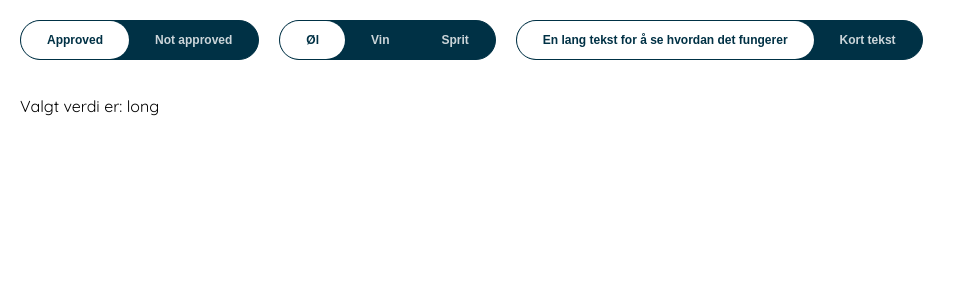
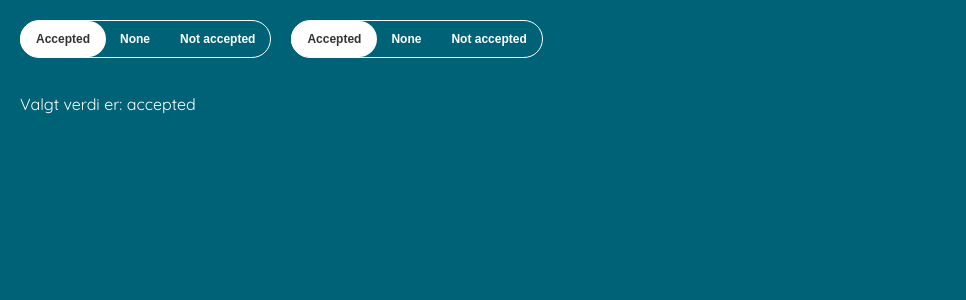
Before and after one commit to eTallang/slide-toggle, an Angular app: page / in a window 1280 px wide. Shown: the top 300 px of the page, without its empty margins (0-966 px from the left). Built offline with nearby package versions, Linux system fonts and the light colour scheme.

Commit message:
feat(slide-toggle): adjust design to match spec

```diff
--- a/src/app/app.component.html
+++ b/src/app/app.component.html
@@ -1,17 +1,13 @@
 <app-slide-toggle-group (selectionChange)="chosenValue = $event">
-  <app-toggle-option value="approved">Approved</app-toggle-option>
-  <app-toggle-option value="notApproved">Not approved</app-toggle-option>
+  <app-toggle-option value="accepted">Accepted</app-toggle-option>
+  <app-toggle-option value="none">None</app-toggle-option>
+  <app-toggle-option value="notAccepted">Not accepted</app-toggle-option>
 </app-slide-toggle-group>
 
-<app-slide-toggle-group (selectionChange)="chosenValue = $event">
-  <app-toggle-option value="beer">Øl</app-toggle-option>
-  <app-toggle-option value="wine">Vin</app-toggle-option>
-  <app-toggle-option value="liquor">Sprit</app-toggle-option>
+<app-slide-toggle-group (selectionChange)="chosenValue = $event" disabled>
+  <app-toggle-option value="accepted">Accepted</app-toggle-option>
+  <app-toggle-option value="none">None</app-toggle-option>
+  <app-toggle-option value="notAccepted">Not accepted</app-toggle-option>
 </app-slide-toggle-group>
 
-<app-slide-toggle-group (selectionChange)="chosenValue = $event">
-  <app-toggle-option value="long">En lang tekst for å se hvordan det fungerer</app-toggle-option>
-  <app-toggle-option value="short">Kort tekst</app-toggle-option>
-</app-slide-toggle-group>
-
-<p style="margin-left: 20px">Valgt verdi er: {{chosenValue}}</p>
+<p style="margin-left: 20px; color: white">Valgt verdi er: {{chosenValue}}</p>
--- a/src/app/slide-toggle/slide-toggle-group.component.scss
+++ b/src/app/slide-toggle/slide-toggle-group.component.scss
@@ -3,7 +3,7 @@ $color: #003145;
 .toggle-button-container {
   display: inline-block;
   position: relative;
-  background-color: $color;
+  background-color: transparent;
   border-radius: 999999px;
-  border: 1px solid $color;
+  border: 1px solid white;
 }
--- a/src/app/slide-toggle/toggle-option/toggle-option.component.scss
+++ b/src/app/slide-toggle/toggle-option/toggle-option.component.scss
@@ -1,6 +1,6 @@
 .toggle-option {
-  color: rgba(255, 255, 255, 0.8);
-  padding: 12px 26px;
+  color: white;
+  padding: 12px 16px;
   background: none;
   border: none;
   font-size: 0.75rem;
@@ -9,12 +9,14 @@
   position: relative;
   font-weight: bold;
   font-family: Arial, sans-serif;
+  margin: -1px;
 
   &.selected {
-    color: #003145;
+    color: #333;
   }
 
   &:focus {
     outline: none;
+    text-decoration: underline;
   }
 }
--- a/src/styles.scss
+++ b/src/styles.scss
@@ -7,6 +7,7 @@ body {
 body {
   margin: 0;
   padding: 0;
+  background-color: #006276;
 }
 
 h1,
```
